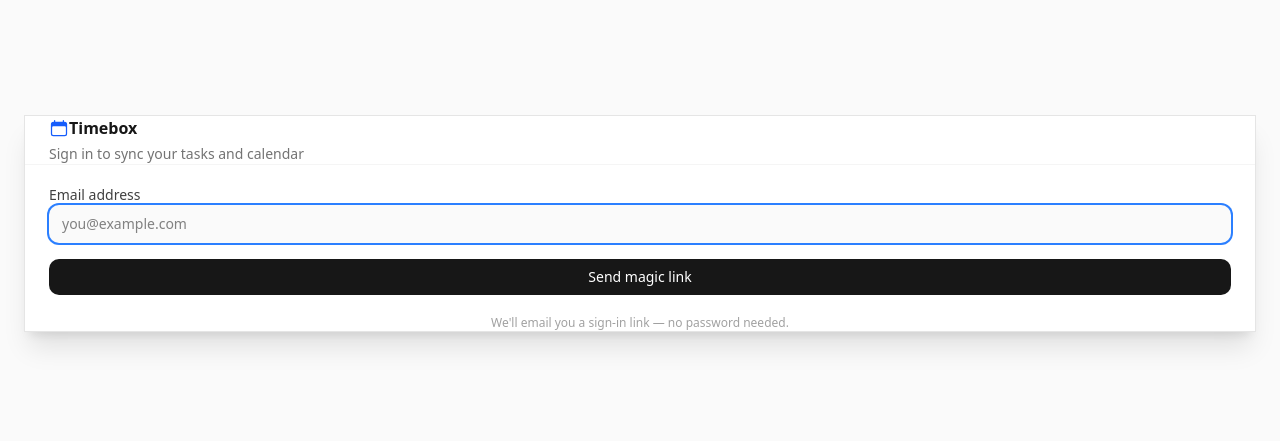
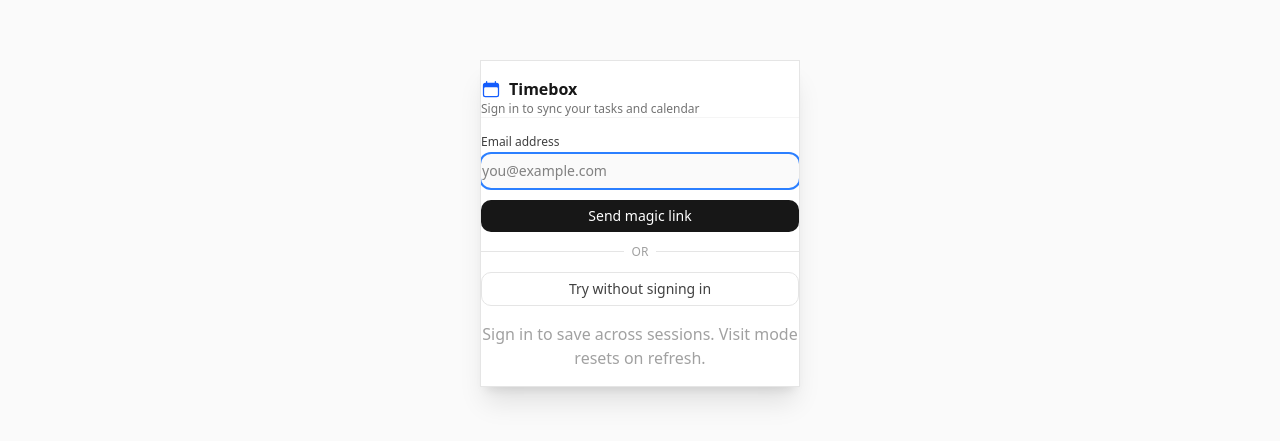
Before and after one commit to wangshei/Timebox, a React (Vite) app: page / in a window 1280 px wide. Shown: the part 177-618 px from the top of the page. Built offline with nearby package versions, Linux system fonts and the light colour scheme; no server answers.

Commit message:
add auth & fix compare view

```diff
--- a/src/App.tsx
+++ b/src/App.tsx
@@ -75,6 +75,7 @@
   const [authEmail, setAuthEmail] = useState('');
   const [authMessage, setAuthMessage] = useState<string | null>(null);
   const [authErrorFromUrl, setAuthErrorFromUrl] = useState<string | null>(null);
+  const [visitMode, setVisitMode] = useState(false);
 
   const {
     viewMode: mode,
@@ -115,6 +116,7 @@
     addEvent,
     updateEvent,
     deleteEvent,
+    convertTimeBlockToEvent,
     setCalendarContainers,
     setCategories,
     setTags,
@@ -233,13 +235,7 @@
     tags: Tag[];
     calendar: string;
   }) => {
-    // If we were editing a draft timeBlock (from drag-to-create), remove it.
-    if (isDraftTimeBlock && editingTimeBlockId) {
-      deleteTimeBlock(editingTimeBlockId);
-      setEditingTimeBlockId(null);
-      setIsDraftTimeBlock(false);
-    }
-    addEvent({
+    const eventPayload = {
       title: eventData.title,
       calendarContainerId: eventData.calendar,
       categoryId: eventData.category.id,
@@ -247,7 +243,16 @@
       end: eventData.endTime,
       date: eventData.date,
       recurring: false,
-    });
+    };
+    // If we were editing a draft timeBlock (from drag-to-create),
+    // atomically convert it to an event in a single state change.
+    if (isDraftTimeBlock && editingTimeBlockId) {
+      convertTimeBlockToEvent(editingTimeBlockId, eventPayload);
+      setEditingTimeBlockId(null);
+      setIsDraftTimeBlock(false);
+    } else {
+      addEvent(eventPayload);
+    }
   };
 
   const handleOpenAddModal = (modalMode: 'task' | 'event' = 'task') => {
@@ -548,32 +553,38 @@
     }
   };
 
-  // Auth gate: if Supabase is configured and user is not signed in, show full-page login
-  if (supabase && !session) {
+  // Auth gate — in production, always require sign-in; in dev, allow local-only mode when Supabase isn't configured
+  const requireAuth = import.meta.env.PROD || !!supabase;
+
+  if (requireAuth && !session && !visitMode) {
     return (
-      <div className="h-screen w-full flex items-center justify-center bg-neutral-50">
-        <div className="w-full max-w-[380px] mx-auto px-6">
-          <div className="bg-white rounded-2xl shadow-xl border border-neutral-200 flex flex-col overflow-hidden">
-            {/* Header — matches AddModal header style */}
-            <div className="px-6 pt-6 pb-4 border-b border-neutral-100">
-              <div className="flex items-center gap-2.5 mb-1">
+      <div className="h-screen w-full flex items-center justify-center bg-neutral-50 px-4 py-8">
+        <div className="w-full max-w-xs">
+          <div className="bg-white rounded-xl shadow-xl border border-neutral-200 flex flex-col overflow-hidden px-5 py-4 h-fit">
+            <div className="px-5 pt-5 pb-3 border-b border-neutral-100">
+              <div className="flex items-center gap-2 mb-0.5">
                 <CalendarIcon className="h-5 w-5 text-blue-600" />
                 <h1 className="text-base font-semibold text-neutral-900">Timebox</h1>
               </div>
-              <p className="text-sm text-neutral-500">Sign in to sync your tasks and calendar</p>
+              <p className="text-xs text-neutral-500">Sign in to sync your tasks and calendar</p>
             </div>
 
-            {/* Body */}
-            <div className="px-6 py-5">
+            <div className="px-5 py-4">
+              {!supabase && (
+                <div className="mb-3 text-xs text-red-700 bg-red-50 px-2.5 py-1.5 rounded-lg border border-red-200">
+                  Backend not configured. Set <code className="font-mono">VITE_SUPABASE_URL</code> and <code className="font-mono">VITE_SUPABASE_ANON_KEY</code>.
+                </div>
+              )}
+
               {authErrorFromUrl && (
-                <div className="mb-4 text-sm text-amber-700 bg-amber-50 px-3 py-2 rounded-lg border border-amber-200">
+                <div className="mb-3 text-xs text-amber-700 bg-amber-50 px-2.5 py-1.5 rounded-lg border border-amber-200">
                   {authErrorFromUrl}
                 </div>
               )}
 
-              <form onSubmit={handleSendMagicLink} className="space-y-4">
+              <form onSubmit={handleSendMagicLink} className="space-y-3">
                 <div>
-                  <label htmlFor="auth-email" className="block text-sm font-medium text-neutral-700 mb-1.5">
+                  <label htmlFor="auth-email" className="block text-xs font-medium text-neutral-700 mb-1">
                     Email address
                   </label>
                   <input
@@ -582,28 +593,40 @@
                     value={authEmail}
                     onChange={(e) => setAuthEmail(e.target.value)}
                     placeholder="you@example.com"
-                    className="w-full px-3 py-2 text-sm text-neutral-800 border border-neutral-200 rounded-lg bg-neutral-50 focus:outline-none focus:ring-2 focus:ring-blue-500 focus:border-transparent transition-colors"
+                    disabled={!supabase}
+                    className="w-full px-2.5 py-1.5 text-sm text-neutral-800 border border-neutral-200 rounded-lg bg-neutral-50 focus:outline-none focus:ring-2 focus:ring-blue-500 focus:border-transparent transition-colors disabled:opacity-50 disabled:cursor-not-allowed"
                     autoFocus
                   />
                 </div>
                 <button
                   type="submit"
-                  className="w-full py-2 rounded-lg bg-neutral-900 text-white text-sm font-medium hover:bg-neutral-800 transition-colors focus:outline-none focus:ring-2 focus:ring-neutral-500 focus:ring-offset-2"
+                  disabled={!supabase}
+                  className="w-full py-1.5 rounded-lg bg-neutral-900 text-white text-sm font-medium hover:bg-neutral-800 transition-colors focus:outline-none focus:ring-2 focus:ring-neutral-500 focus:ring-offset-2 disabled:opacity-50 disabled:cursor-not-allowed"
                 >
                   Send magic link
                 </button>
                 {authMessage && (
-                  <p className="text-xs text-neutral-500 text-center pt-1">{authMessage}</p>
+                  <p className="text-xs text-neutral-500 text-center pt-0.5">{authMessage}</p>
                 )}
               </form>
+
+              <div className="relative my-3">
+                <div className="absolute inset-0 flex items-center"><div className="w-full border-t border-neutral-200" /></div>
+                <div className="relative flex justify-center py-3"><span className="bg-white px-2 text-xs text-neutral-400 uppercase tracking-wide">or</span></div>
+              </div>
+
+              <button
+                type="button"
+                onClick={() => setVisitMode(true)}
+                className="w-full py-1.5 rounded-lg border border-neutral-200 text-sm font-medium text-neutral-700 hover:bg-neutral-50 transition-colors focus:outline-none focus:ring-2 focus:ring-neutral-300 focus:ring-offset-2"
+              >
+                Try without signing in
+              </button>
             </div>
 
-            {/* Footer hint */}
-            <div className="px-6 pb-5">
-              <p className="text-xs text-neutral-400 text-center">
-                We'll email you a sign-in link — no password needed.
-              </p>
-            </div>
+            <p className="text-[10px] text-neutral-400 text-center leading-relaxed">
+              Sign in to save across sessions. Visit mode resets on refresh.
+            </p>
           </div>
         </div>
       </div>
@@ -612,6 +635,22 @@
 
   return (
     <div className={`h-screen w-full flex flex-col overflow-hidden ${mode === 'recording' ? 'bg-neutral-100' : 'bg-neutral-50'}`}>
+      {/* Visit-mode warning banner */}
+      {visitMode && !session && (
+        <div className="w-full border-b border-amber-300 bg-amber-50 px-4 py-1.5 flex items-center justify-between text-xs">
+          <span className="text-amber-800 font-medium">
+            Visit Mode — nothing will be saved. Sign in to keep your data.
+          </span>
+          <button
+            type="button"
+            onClick={() => setVisitMode(false)}
+            className="px-2 py-1 rounded border border-amber-300 text-amber-800 font-medium hover:bg-amber-100 transition-colors"
+          >
+            Sign in
+          </button>
+        </div>
+      )}
+
       {/* Supabase auth bar */}
       {session && (
         <div className="w-full border-b border-neutral-200 bg-white px-4 py-1.5 flex items-center justify-end gap-3 text-xs">
@@ -988,10 +1027,12 @@
         onClose={() => {
           setIsAddModalOpen(false);
           setEditingTaskId(null);
-          // If a time block was created as a draft (via drag on calendar) and still has no title, discard it.
+          // If a draft time block still exists (user cancelled without submitting), discard it.
+          // Note: if the user submitted, the draft was already converted to an event
+          // (and isDraftTimeBlock was set to false), so this won't fire.
           if (isDraftTimeBlock && editingTimeBlockId) {
             const b = timeBlocks.find((tb) => tb.id === editingTimeBlockId);
-            if (!b?.title?.trim()) {
+            if (b && !b.title?.trim()) {
               deleteTimeBlock(editingTimeBlockId);
             }
           }
@@ -1010,12 +1051,13 @@
         onUpdateTask={updateTask}
         onUpdateTimeBlock={(id, updates) => {
           // If this is a draft block being finalized in event mode,
-          // convert it to a proper Event and remove the draft timeBlock.
+          // convert it to a proper Event and remove the draft timeBlock
+          // in a SINGLE atomic state change so the persistence layer
+          // never sees an intermediate state with events: [].
           if (isDraftTimeBlock && id === editingTimeBlockId) {
             const block = timeBlocks.find((b) => b.id === id);
             if (block) {
-              deleteTimeBlock(id);
-              addEvent({
+              convertTimeBlockToEvent(id, {
                 title: updates.title ?? block.title ?? '',
                 calendarContainerId: updates.calendarContainerId ?? block.calendarContainerId,
                 categoryId: updates.categoryId ?? block.categoryId,
--- a/src/components/CalendarView.tsx
+++ b/src/components/CalendarView.tsx
@@ -148,7 +148,7 @@
   };
 
   return (
-    <div className="flex-1 bg-white flex flex-col relative">
+    <div className="flex-1 bg-white flex flex-col relative min-w-0">
       {/* Header */}
       <div className={`border-b border-neutral-200 ${isMobile ? 'px-4 py-3' : 'px-6 py-3'}`}>
         <div className="flex items-center justify-between gap-3 flex-wrap">
@@ -262,11 +262,11 @@
 
       {/* Calendar Content */}
       {view === 'day' && mode === 'compare' ? (
-        <div className="flex-1 flex overflow-hidden border-t border-neutral-100 min-h-0">
-          <div className="w-1/2 border-r border-neutral-100 flex flex-col min-h-0">
+        <div className="flex-1 flex overflow-hidden border-t border-neutral-100 min-h-0 min-w-0">
+          <div className="flex-1 min-w-0 border-r border-neutral-100 flex flex-col min-h-0">
             <div className="px-3 py-1.5 bg-neutral-50 border-b border-neutral-100 text-xs font-medium text-neutral-500 uppercase tracking-wide shrink-0">Plan</div>
             <DayView
-              mode={mode}
+              mode="planning"
               timeBlocks={visibleBlocks.filter((b) => b.mode === 'planned')}
               events={resolvedEvents}
               selectedDate={selectedDate}
@@ -274,21 +274,18 @@
               onSelectBlock={setSelectedBlock}
               focusedCategoryId={focusedCategoryId}
               focusedCalendarId={focusedCalendarId}
-              onDoneAsPlanned={onDoneAsPlanned}
-              onDidSomethingElse={onDidSomethingElse}
               onDeleteBlock={onDeleteBlock}
               onDeleteTask={onDeleteTask}
               onDeleteEvent={onDeleteEvent}
               onDropTask={onDropTask}
               onCreateBlock={onCreateBlock}
               onMoveBlock={onMoveBlock}
-              compareMatchedTaskIds={compareMatchedTaskIds}
             />
           </div>
-          <div className="w-1/2 flex flex-col min-h-0">
+          <div className="flex-1 min-w-0 flex flex-col min-h-0">
             <div className="px-3 py-1.5 bg-neutral-50 border-b border-neutral-100 text-xs font-medium text-neutral-500 uppercase tracking-wide shrink-0">Record</div>
             <DayView
-              mode={mode}
+              mode="recording"
               timeBlocks={visibleBlocks.filter((b) => b.mode === 'recorded')}
               events={resolvedEvents}
               selectedDate={selectedDate}
@@ -304,7 +301,6 @@
               onDropTask={onDropTask}
               onCreateBlock={onCreateBlock}
               onMoveBlock={onMoveBlock}
-              compareMatchedTaskIds={compareMatchedTaskIds}
             />
           </div>
         </div>
--- a/src/components/DayView.tsx
+++ b/src/components/DayView.tsx
@@ -247,7 +247,7 @@
   return (
     <div
       ref={outerRef}
-      className={`flex-1 overflow-y-auto px-4 md:px-8 py-4 md:py-6 ${
+      className={`flex-1 min-w-0 overflow-y-auto ${mode === 'compare' ? 'px-2 md:px-4 py-4 md:py-6' : 'px-4 md:px-8 py-4 md:py-6'} ${
         mode === 'compare' && selectedIsPast ? 'bg-neutral-50' : ''
       }`}
     >
@@ -357,8 +357,13 @@
         {isViewingToday && currentTimeTop != null && (
           <>
             <div
-              className="absolute left-14 md:left-20 right-0 z-30 pointer-events-none bg-red-500"
-              style={{ top: currentTimeTop, height: '2px' }}
+              className="absolute left-14 md:left-20 right-0 z-30 pointer-events-none"
+              style={{
+                top: currentTimeTop,
+                height: 0,
+                width: '100%',
+                borderTop: '3px solid rgb(239 68 68)',
+              }}
               aria-hidden
             />
             <div
--- a/src/components/WeekView.tsx
+++ b/src/components/WeekView.tsx
@@ -318,7 +318,7 @@
                             top: currentTimeTop,
                             height: 0,
                             width: '100%',
-                            borderTop: '2px solid rgb(239 68 68)',
+                            borderTop: '3px solid rgb(239 68 68)',
                           }}
                           aria-hidden
                         />
--- a/src/store/useStore.ts
+++ b/src/store/useStore.ts
@@ -116,6 +116,8 @@
   addEvent: (e: Omit<Event, 'id'>) => string;
   updateEvent: (id: string, updates: Partial<Event>) => void;
   deleteEvent: (id: string) => void;
+  /** Atomically delete a time block and create an event in a single state update. */
+  convertTimeBlockToEvent: (blockId: string, event: Omit<Event, 'id'>) => string;
 
   /** Replace organization data (for Revert in settings). */
   setCalendarContainers: (containers: CalendarContainer[]) => void;
@@ -377,6 +379,15 @@
       events: s.events.filter((e) => e.id !== id),
     })),
 
+  convertTimeBlockToEvent: (blockId, event) => {
+    const eventId = generateId();
+    set((s) => ({
+      timeBlocks: s.timeBlocks.filter((b) => b.id !== blockId),
+      events: [...s.events, { ...event, id: eventId }],
+    }));
+    return eventId;
+  },
+
   setCalendarContainers: (containers) => set({ calendarContainers: containers }),
   setCategories: (categories) => set({ categories }),
   setTags: (tags) => set({ tags }),
--- a/src/supabasePersistence.ts
+++ b/src/supabasePersistence.ts
@@ -215,23 +215,9 @@
     }
   }
 
-  // Delete child tables first, then parents, to avoid FK issues.
-  check('time_blocks', 'delete', await supabase.from('time_blocks').delete().eq('user_id', userId));
-  check('events', 'delete', await supabase.from('events').delete().eq('user_id', userId));
-  check('tasks', 'delete', await supabase.from('tasks').delete().eq('user_id', userId));
-  check('tags', 'delete', await supabase.from('tags').delete().eq('user_id', userId));
-  check('categories', 'delete', await supabase.from('categories').delete().eq('user_id', userId));
-  check('calendar_containers', 'delete', await supabase.from('calendar_containers').delete().eq('user_id', userId));
+  // --- PHASE 1: UPSERT everything first (parent → child order for FK safety) ---
+  // This ensures data is never lost even if the delete phase fails.
 
-  // Bail early if deletes failed (e.g. missing RLS policies) — don't lose data by inserting partial state.
-  if (errors.length > 0) {
-    // eslint-disable-next-line no-console
-    console.error('[supabasePersistence] Aborting inserts due to delete errors — check RLS policies and table existence');
-    return;
-  }
-
-  // Upsert parent tables first, then children, to satisfy FK constraints.
-  // Using upsert (onConflict: 'id') so duplicate keys are updated instead of failing.
   if (state.calendarContainers.length) {
     check('calendar_containers', 'upsert', await supabase.from('calendar_containers').upsert(
       state.calendarContainers.map((c) => ({
@@ -320,6 +306,56 @@
     ));
   }
 
+  // Bail if upserts failed — don't delete orphans when we couldn't even write current data.
+  if (errors.length > 0) {
+    // eslint-disable-next-line no-console
+    console.error(`[supabasePersistence] Save had ${errors.length} upsert error(s) — skipping orphan cleanup`, errors);
+    return;
+  }
+
+  // --- PHASE 2: Delete orphaned rows (items removed from the store) ---
+  // Only delete by specific IDs, NOT "delete all". This way, if phase 1 partially
+  // failed on a previous run, we don't wipe data that hasn't been re-inserted.
+
+  const containerIds = state.calendarContainers.map((c) => c.id);
+  const categoryIds = state.categories.map((c) => c.id);
+  const tagIds = state.tags.map((t) => t.id);
+  const taskIds = state.tasks.map((t) => t.id);
+  const blockIds = state.timeBlocks.map((b) => b.id);
+  const eventIds = state.events.map((e) => e.id);
+
+  // Delete children first (FK order), then parents.
+  if (blockIds.length > 0) {
+    check('time_blocks', 'delete-orphans', await supabase.from('time_blocks').delete().eq('user_id', userId).not('id', 'in', `(${blockIds.join(',')})`));
+  } else {
+    check('time_blocks', 'delete-all', await supabase.from('time_blocks').delete().eq('user_id', userId));
+  }
+  if (eventIds.length > 0) {
+    check('events', 'delete-orphans', await supabase.from('events').delete().eq('user_id', userId).not('id', 'in', `(${eventIds.join(',')})`));
+  } else {
+    check('events', 'delete-all', await supabase.from('events').delete().eq('user_id', userId));
+  }
+  if (taskIds.length > 0) {
+    check('tasks', 'delete-orphans', await supabase.from('tasks').delete().eq('user_id', userId).not('id', 'in', `(${taskIds.join(',')})`));
+  } else {
+    check('tasks', 'delete-all', await supabase.from('tasks').delete().eq('user_id', userId));
+  }
+  if (tagIds.length > 0) {
+    check('tags', 'delete-orphans', await supabase.from('tags').delete().eq('user_id', userId).not('id', 'in', `(${tagIds.join(',')})`));
+  } else {
+    check('tags', 'delete-all', await supabase.from('tags').delete().eq('user_id', userId));
+  }
+  if (categoryIds.length > 0) {
+    check('categories', 'delete-orphans', await supabase.from('categories').delete().eq('user_id', userId).not('id', 'in', `(${categoryIds.join(',')})`));
+  } else {
+    check('categories', 'delete-all', await supabase.from('categories').delete().eq('user_id', userId));
+  }
+  if (containerIds.length > 0) {
+    check('calendar_containers', 'delete-orphans', await supabase.from('calendar_containers').delete().eq('user_id', userId).not('id', 'in', `(${containerIds.join(',')})`));
+  } else {
+    check('calendar_containers', 'delete-all', await supabase.from('calendar_containers').delete().eq('user_id', userId));
+  }
+
   if (errors.length > 0) {
     // eslint-disable-next-line no-console
     console.error(`[supabasePersistence] Save completed with ${errors.length} error(s)`, errors);
```
